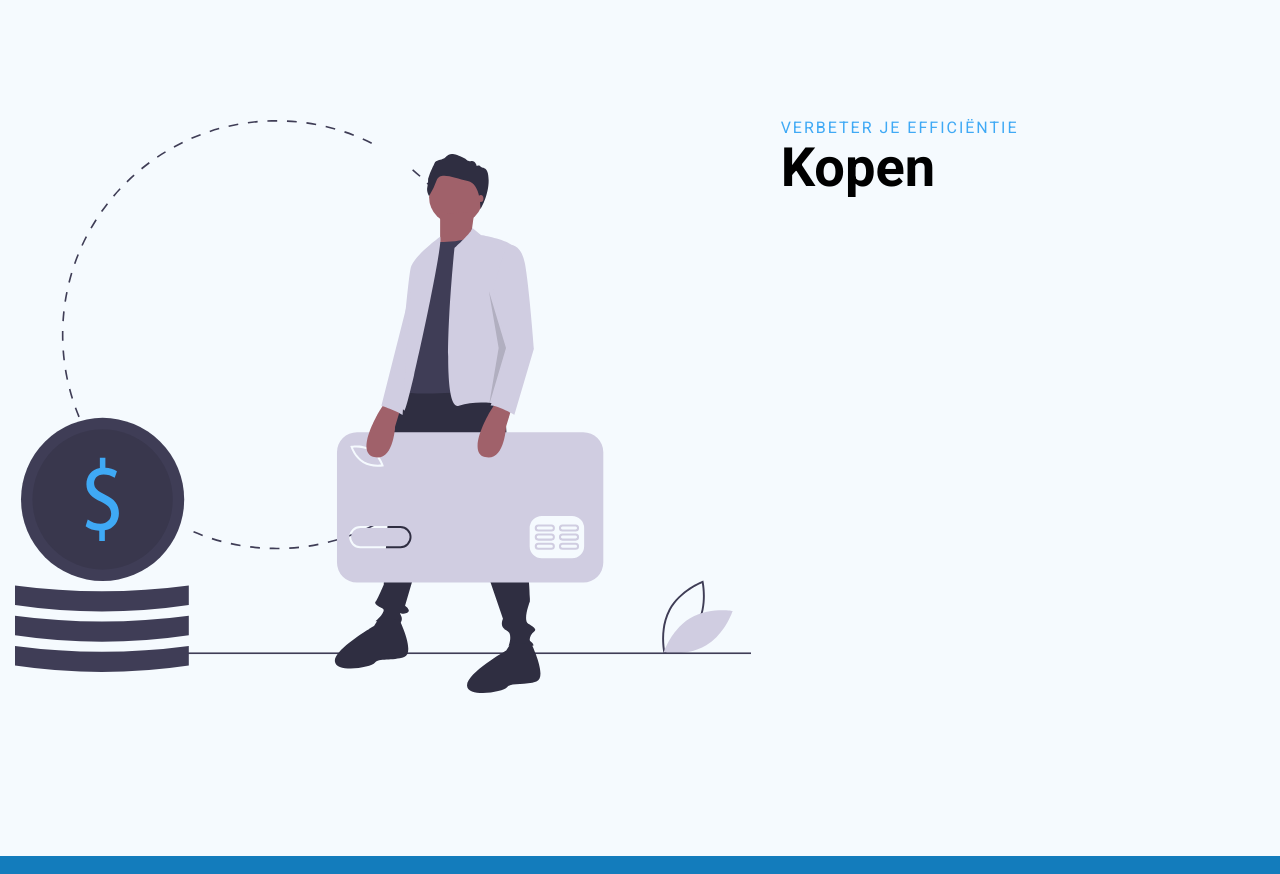
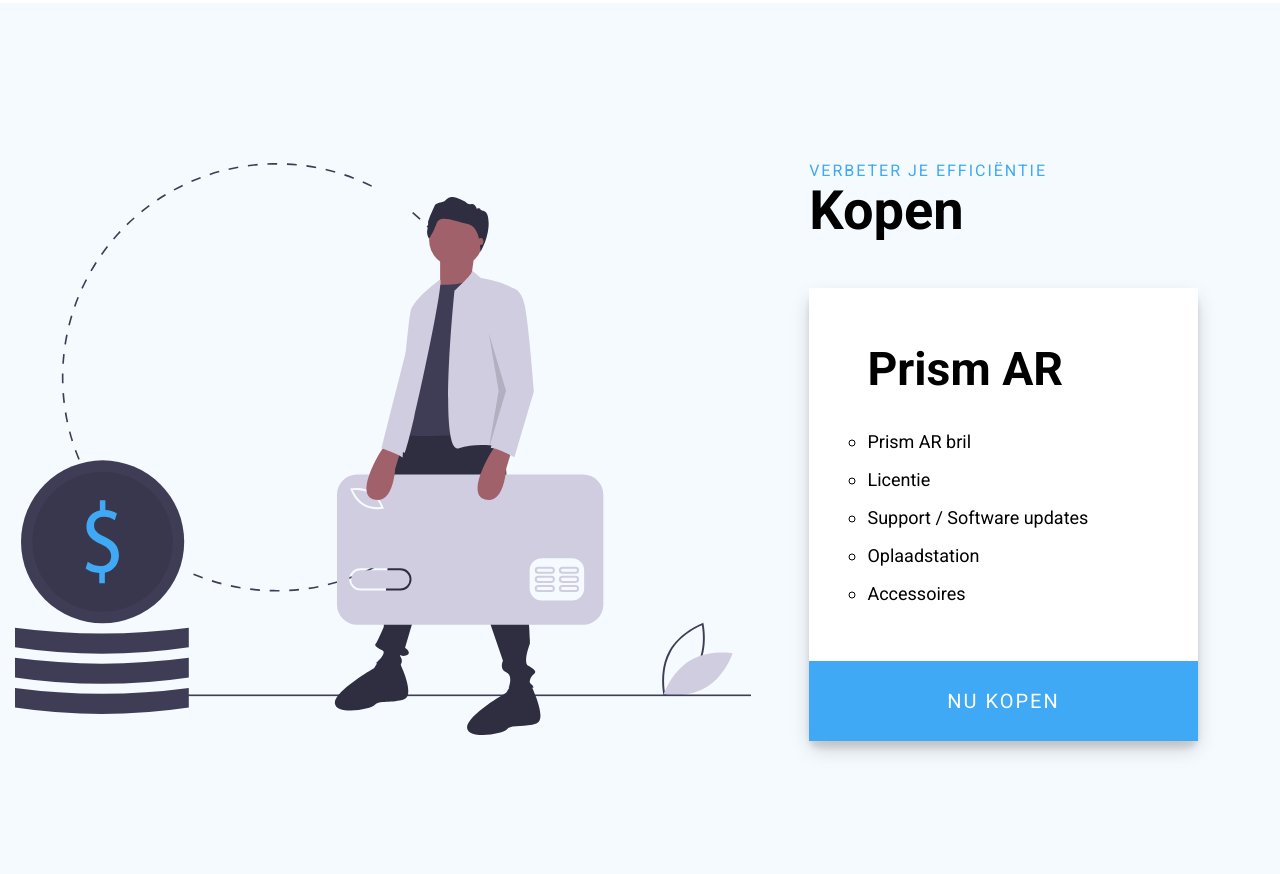
Before and after one commit to lucswinkels/prism, a plain HTML site: page index.html in a window 1280 px wide. Shown: the part 3620-4494 px from the top of the page. Drawn offline with nearby package versions, Linux system fonts and the light colour scheme.

Commit message:
added content to purchase / features, added small grid changes

```diff
--- a/index.html
+++ b/index.html
@@ -101,6 +101,25 @@
                 <div class="col" data-aos="fade-up" data-aos-duration="600" data-aos-delay="200">
                     <span>Features</span>
                     <h1>Waarom Prism?</h1>
+
+                    <h3>Efficiënt</h3>
+                    <p>Door informatie op de juiste manier weer te geven streven wij
+                        ernaar om de efficiëntie van bezorgen te verhogen. Door veel
+                        onderzoek te doen zorgen wij ervoor dat bezorgen op de beste
+                        manier mogelijk wordt gemaakt door onze AR bril.
+                    </p>
+                    <h3>Veilig</h3>
+                    <p>Door veel onderzoek te doen hebben we de perfecte interface
+                        kunnen creëren zodat de bril niet afleidend is. Dit zorgt voor
+                        een veiligere oplossing dan op je telefoon kijken als je bepaalde
+                        informatie bent vergeten of de route niet weet.
+                    </p>
+                    <h3>Winstgevend</h3>
+                    <p>Door het gebruiken van de Prism AR bril zijn er veel partijen die
+                        hierdoor positief beïnvloed worden. De klant krijgt hun eten
+                        sneller, de bezorger kan efficiënter en veiliger zijn werk doen, en
+                        het restaurant heeft tijdwinst.
+                    </p>
                 </div>
 
             </div>
@@ -124,7 +143,6 @@
                             <div class="tab-content">
                                 <p>Op dit moment maken grote restaurantketens die een focus leggen op
                                     bezorgen zoals Domino's en New York Pizza gebruik van de Prism.
-
                                 </p>
                             </div>
                         </div>
@@ -180,12 +198,27 @@
     <section class="purchase" id="purchase">
         <div class="container">
             <div class="row">
-                <div class="col" data-aos="fade-up" data-aos-duration="600" data-aos-delay="100">
+                <div class="col-lg-7" data-aos="fade-up" data-aos-duration="600" data-aos-delay="100">
                     <img src="src/img/assets/illustrations/purchase.svg">
                 </div>
                 <div class="col" data-aos="fade-up" data-aos-duration="600" data-aos-delay="200">
                     <span>Verbeter je efficiëntie</span>
                     <h1>Kopen</h1>
+                    <div class="purchase-card">
+                        <div class="top">
+                            <h2>Prism AR</h2>
+                            <ul>
+                                <li>Prism AR bril</li>
+                                <li>Licentie</li>
+                                <li>Support / Software updates</li>
+                                <li>Oplaadstation</li>
+                                <li>Accessoires</li>
+                            </ul>
+                        </div>
+                        <div class="bottom">
+                            <a href="">Nu kopen</a>
+                        </div>
+                    </div>
                 </div>
             </div>
         </div>
--- a/src/scss/layout/_sections.scss
+++ b/src/scss/layout/_sections.scss
@@ -45,12 +45,68 @@
 
   &.features {
     background: $wave;
+
+    h3 {
+      font-size: calc(30px + 0.5vw);
+      margin-bottom: 10px;
+      margin-top: 50px;
+    }
   }
 
   &.faq {}
 
   &.purchase {
     background: $wave;
+
+    .purchase-card {
+      width: 80%;
+      margin-top: 50px;
+      @include border-radius(10px);
+      box-shadow: 0 9px 19px rgba(0, 0, 0, 0.15), 0 7px 6px rgba(0, 0, 0, 0.11);
+      position: relative;
+      @include transition(all .3s ease);
+
+      &:hover {
+        box-shadow: 0 9px 19px rgba(0, 0, 0, 0.23), 0 7px 6px rgba(0, 0, 0, 0.16);
+        transform: translateY(-5px);
+      }
+
+      .top {
+        background: $paper;
+        padding: 15%;
+
+        h2 {
+          font-size: calc(40px + 0.5vw);
+          margin-bottom: 40px;
+        }
+
+        ul {
+          list-style-type: circle;
+
+          li {
+
+            font-family: $font-paragraph;
+            font-size: 18px;
+            margin-top: 20px;
+          }
+        }
+
+      }
+
+      .bottom {
+        text-align: center;
+        background: $primary;
+        padding: 30px 0px;
+
+        a {
+          font-size: 20px;
+          color: $paper;
+          letter-spacing: 2px;
+          text-transform: uppercase;
+          font-weight: normal;
+        }
+      }
+    }
   }
 
   &.contact {
```
Also changed, not shown: src/css/main.min.css, 1 other file.
